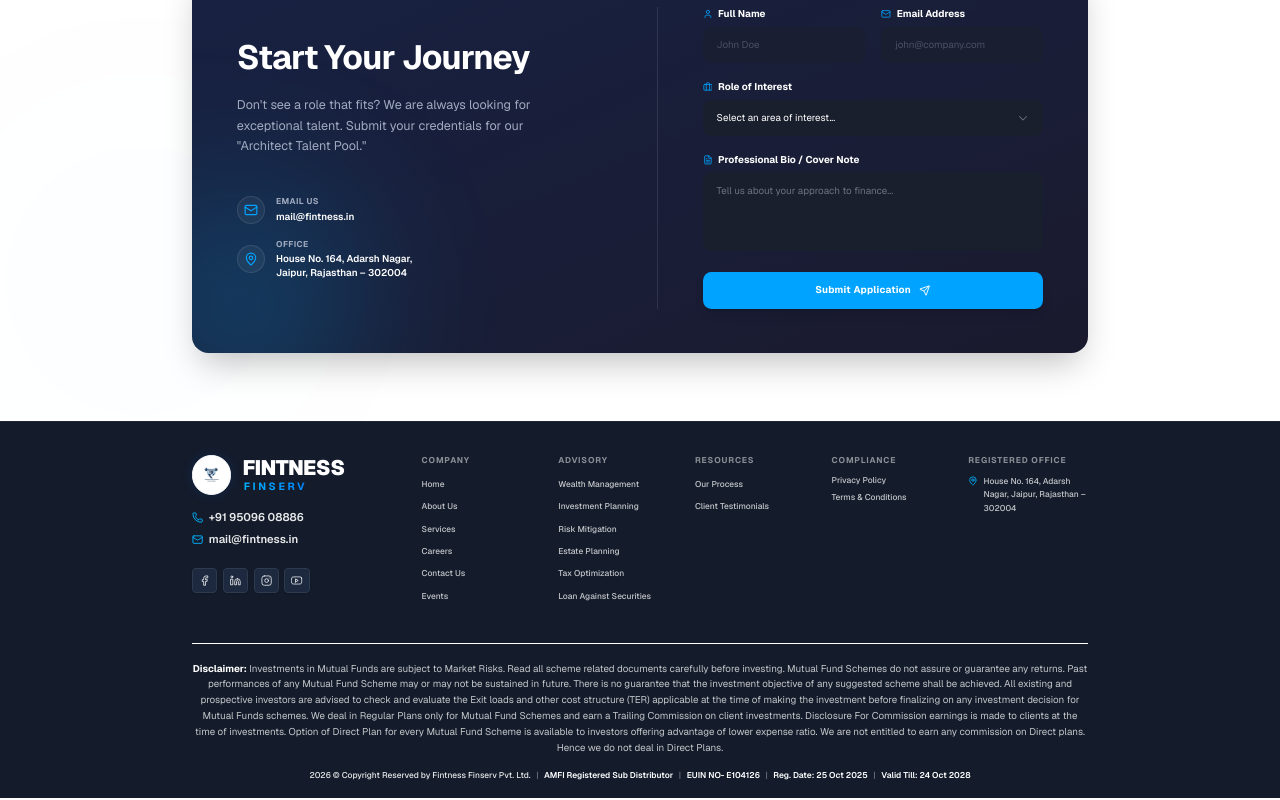
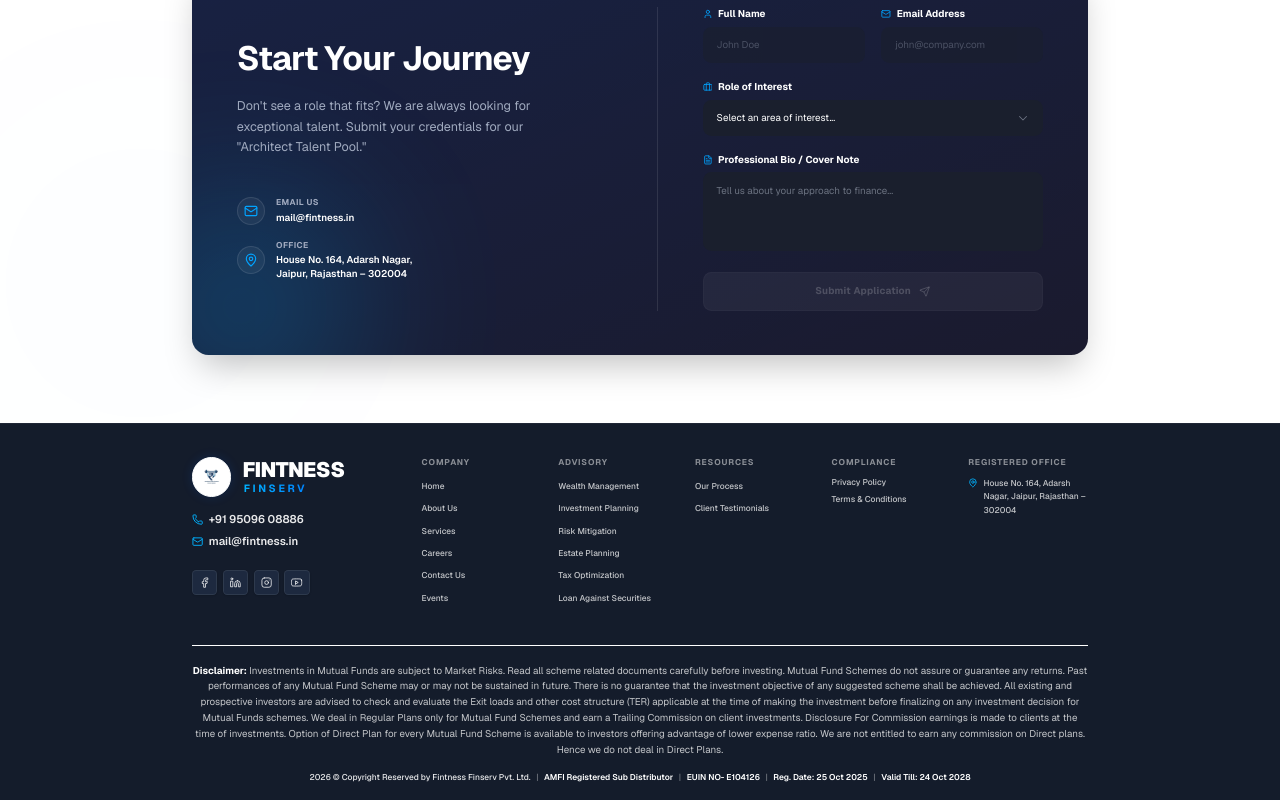
Before and after one commit to tanishqnarula12/fintness-new, a Next.js app: page /careers in a window 1280 px wide. Shown: the part 833-1633 px from the top of the page. Built offline with nearby package versions, Linux system fonts and the light colour scheme.

Commit message:
Disable submit application button on careers page

```diff
--- a/src/app/careers/page.tsx
+++ b/src/app/careers/page.tsx
@@ -238,27 +238,12 @@
               </div>
 
               <button
-                type="submit"
-                disabled={formStatus !== "idle"}
-                className={`w-full py-4 mt-2 rounded-xl font-bold text-sm tracking-wide transition-all duration-300 flex items-center justify-center gap-2 shadow-lg ${
-                  formStatus === "success"
-                    ? "bg-[#00E676] text-[#121620]"
-                    : "bg-[#00A3FF] hover:bg-[#0088EE] text-white"
-                }`}
+                type="button"
+                disabled={true}
+                className="w-full py-4 mt-2 rounded-xl font-bold text-sm tracking-wide transition-all duration-300 flex items-center justify-center gap-2 bg-white/10 text-white/40 border border-white/5 cursor-not-allowed opacity-50"
               >
-                {formStatus === "idle" && (
-                  <>
-                    Submit Application
-                    <Send className="w-4 h-4 ml-1" />
-                  </>
-                )}
-                {formStatus === "submitting" && (
-                  <span className="flex items-center gap-2">
-                    <span className="w-4 h-4 border-2 border-white/30 border-t-white rounded-full animate-spin" />
-                    Processing...
-                  </span>
-                )}
-                {formStatus === "success" && "Application Received!"}
+                Submit Application
+                <Send className="w-4 h-4 ml-1" />
               </button>
             </motion.form>
           </div>
```
